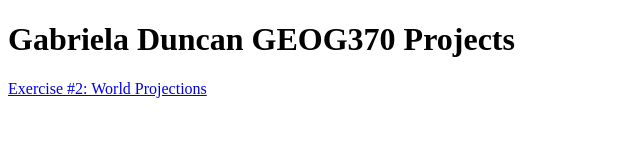
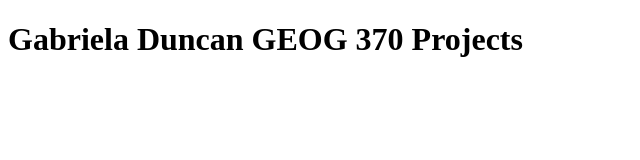
Before and after one commit to GabrielaDuncan/GEOG370, a plain HTML site: page Worldprojections/Index.HTML in a window 1280 px wide. Shown: the whole page, without its empty margins (0-640 px from the left). Drawn offline with Linux system fonts and the light colour scheme.

Commit message:
remove qgis files

```diff
--- a/Worldprojections/Index.HTML
+++ b/Worldprojections/Index.HTML
@@ -3,10 +3,10 @@
 <head>
     <meta charset="UTF-8">
     <meta name="viewport" content="width=device-width, initial-scale=1.0">
-    <title>GEOG370</title>
+    <title>Gabriela Duncan GEOG 370 Projects</title>
 </head>
 <body>
-    <h1>Gabriela Duncan GEOG370 Projects</h1>
-    <a href="./worldprojections/worldprojections.html">Exercise #2: World Projections</a>
+    <h1>Gabriela Duncan GEOG 370 Projects</h1>
+    <a href="./"
 </body>
 </html>
```
Also changed, not shown: 4 other files.
